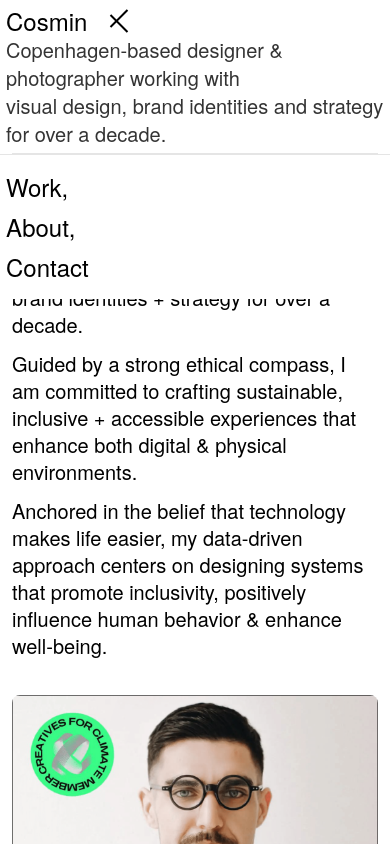
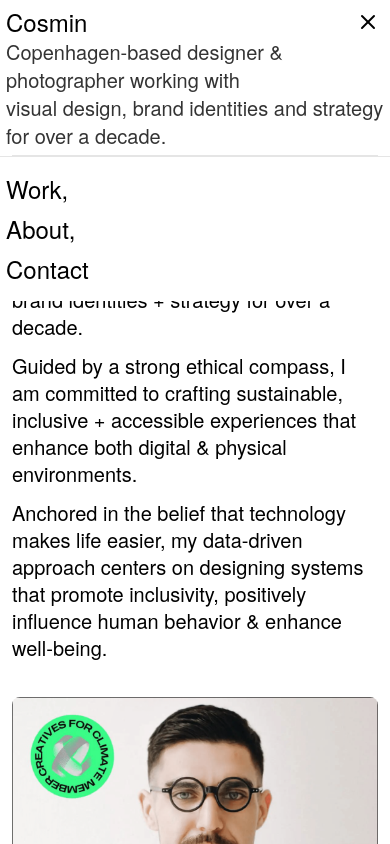
Before and after one commit to FranekMarciniak/cosmin, a website built with Vite: page about.html in a window 390 px wide. Both pictures are taken after a click on the button "Toggle navigation". Shown: the top 844 px of the page. Built offline with nearby package versions, Linux system fonts and the light colour scheme; files whose address does not match are found by name; a web font is replaced by a local one.

Commit message:
Make hamburger bigger

```diff
--- a/about.html
+++ b/about.html
@@ -22,9 +22,16 @@
           >
         </nav>
         <button class="hamburger-menu" aria-label="Toggle navigation">
-          <span class="hamburger-line"></span>
-          <span class="hamburger-line"></span>
-          <span class="hamburger-line"></span>
+          <img
+            src="public/img/icons/text-align-justify.svg"
+            alt="Menu"
+            class="hamburger-icon menu-icon"
+          />
+          <img
+            src="public/img/icons/x.svg"
+            alt="Close"
+            class="hamburger-icon close-icon"
+          />
         </button>
       </div>
       <p class="header-description">
--- a/script.js
+++ b/script.js
@@ -86,7 +86,7 @@ document.addEventListener('DOMContentLoaded', () => {
     });
 
     // Close menu when clicking on nav links
-    const navLinks = document.querySelectorAll('.nav-list a');
+    const navLinks = document.querySelectorAll('.nav-link');
     navLinks.forEach(link => {
       link.addEventListener('click', () => {
         hamburgerMenu.classList.remove('active');
--- a/styles.css
+++ b/styles.css
@@ -217,16 +217,28 @@ a {
   background: none;
   border: none;
   cursor: pointer;
-  padding: var(--spacing-md);
-  flex-direction: column;
-  gap: var(--spacing-xs);
+  padding: var(--spacing-xl);
+  position: relative;
 }
 
-.hamburger-line {
-  width: var(--size-3xl);
-  height: var(--border-width-medium);
-  background-color: var(--color-primary);
+.hamburger-icon {
+  width: 24px;
+  height: 24px;
   transition: all var(--transition-normal);
+  position: absolute;
+  top: 50%;
+  left: 50%;
+  transform: translate(-50%, -50%);
+}
+
+.menu-icon {
+  opacity: 1;
+  visibility: visible;
+}
+
+.close-icon {
+  opacity: 0;
+  visibility: hidden;
 }
 
 .nav {
@@ -262,6 +274,7 @@ a {
 
   .header-content {
     margin-bottom: 0;
+    justify-content: space-between;
   }
 
   #header h1 {
@@ -271,6 +284,7 @@ a {
 
   .hamburger-menu {
     display: flex;
+    margin-left: auto;
   }
 
   .nav {
@@ -298,16 +312,14 @@ a {
   }
 
   /* Hamburger Animation */
-  .hamburger-menu.active .hamburger-line:nth-child(1) {
-    transform: rotate(45deg) translate(var(--spacing-sm), var(--spacing-sm));
+  .hamburger-menu.active .menu-icon {
+    opacity: 0;
+    visibility: hidden;
   }
 
-  .hamburger-menu.active .hamburger-line:nth-child(2) {
-    opacity: 0;
-  }
-
-  .hamburger-menu.active .hamburger-line:nth-child(3) {
-    transform: rotate(-45deg) translate(var(--spacing-sm), calc(-1 * var(--spacing-sm)));
+  .hamburger-menu.active .close-icon {
+    opacity: 1;
+    visibility: visible;
   }
 }
 
```
Also changed, not shown: index.html (+10 -3 lines), public/img/icons/text-align-justify.svg (added), public/img/icons/x.svg (added).
